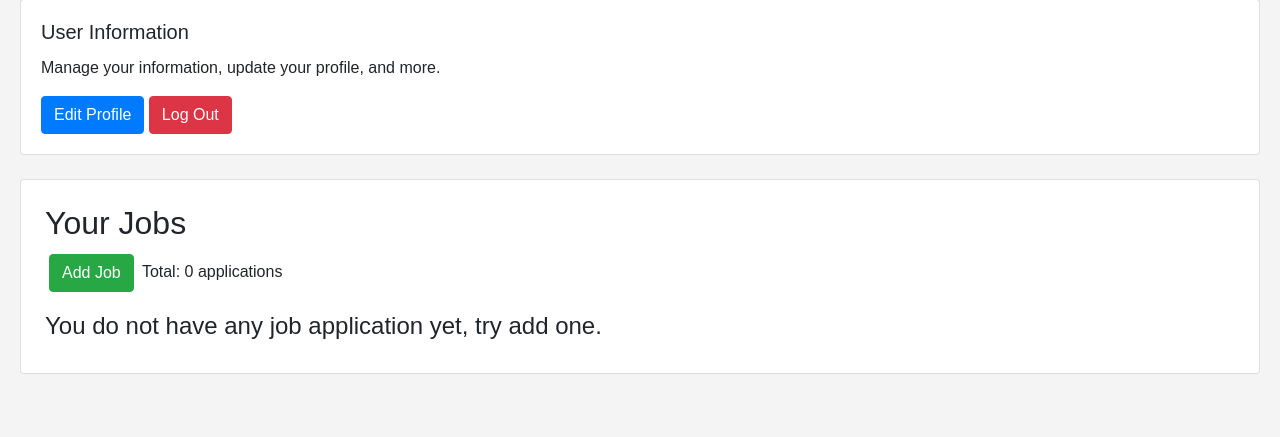
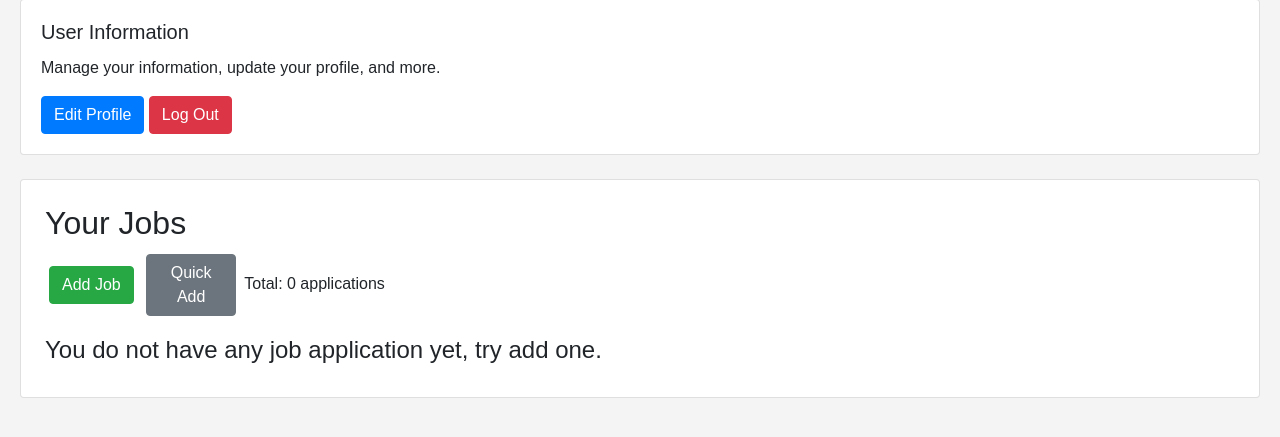
Before and after one commit to andygqw/JobApplicationRecorder, a Flask app: page /dashboard in a window 1280 px wide. Shown: the part 89-526 px from the top of the page. Run offline with Flask 3, Linux system fonts and the light colour scheme; the visitor is signed in with stand-in values (Sample User, id 1); data that the repository does not hold is empty; some libraries are stand-ins or nearby versions.

Commit message:
added quick add button

```diff
--- a/app/views.py
+++ b/app/views.py
@@ -1,7 +1,9 @@
 from flask import render_template, session, redirect, url_for, request
 from app import app, mysql
 from app.logger import log
+
 import requests
+from bs4 import BeautifulSoup as bs
 
 # Main route
 @app.route('/')
@@ -125,15 +127,27 @@ def delete_job(item_id):
     else:
         return '', 401
 
-@app.route('/quick_add', methods=['POST'])
-def d_quick_add():
+@app.route('/quick_add', methods=['GET','POST'])
+def quick_add():
     op = "quick_add"
     if session.get('logged_in'):
         try:
             userDetails = request.form
             url = userDetails['quickAddUrl']
-            cur = mysql.connection.cursor()
 
+            response = requests.get(url)
+            if response.ok:
+
+                content = response.text
+
+                #Using beautiful soup to parse html file
+                soup = bs(content, "html.parser")
+
+                #soup.findAll finds all html headers
+                titleTag = soup.findAll("span", class_="job-details-jobs-unified-top-card__job-title-link")
+                title = titleTag.contents[0]
+                print(title)
+                company = soup.findAll("div", class_="job-details-jobs-unified-top-card__primary-description-container")
 
             return '', 204
         except Exception as e:
--- a/requirements.txt
+++ b/requirements.txt
@@ -15,3 +15,4 @@ zipp==3.17.0
 mysqlclient==2.2.4
 Flask-MySQLdb==2.0.0
 requests=2.31.0
+beautifulsoup4=4.12.3
--- a/templates/dashboard.html
+++ b/templates/dashboard.html
@@ -39,6 +39,9 @@
             <div>
                 <button type="button" class="btn btn-success m-1" id="addJobButton">
                     Add Job
+                </button>
+                <button type="button" class="btn btn-secondary m-1" id="quickAddButton">
+                    Quick Add
                 </button>
                 Total: {{ jobs|length }} applications
             </div>
@@ -159,7 +162,7 @@
     <div id="quickAddModal" class="modal">
         <div class="modal-content">
             <span class="close">&times;</span>
-            <form id="quickAddForm" method="post">
+            <form id="quickAddForm" action="/quick_add" method="post">
 
                 <input type = "text" id = "quickAddUrl" name = "quickAddUrl"></input> <br>
 
@@ -254,6 +257,7 @@
         var span = document.getElementsByClassName("close")[0];
         span.onclick = function() {
             document.getElementById("jobModal").style.display = "none";
+            documeny.getElementById("quickAddModal").style.display="none";
         }
 
         let itemIdToDelete = 0;
@@ -291,6 +295,11 @@
             });
         });
 
+        document.getElementById('quickAddButton').addEventListener('click', function(){
+
+            document.getElementById("quickAddModal").style.display = "block";
+        });
+
         // document.getElementById('quickAdd').addEventListener('click', function() {
         //     fetch(`/quick_add/`, { method: 'POST' })
         //     .then(response => {
```
